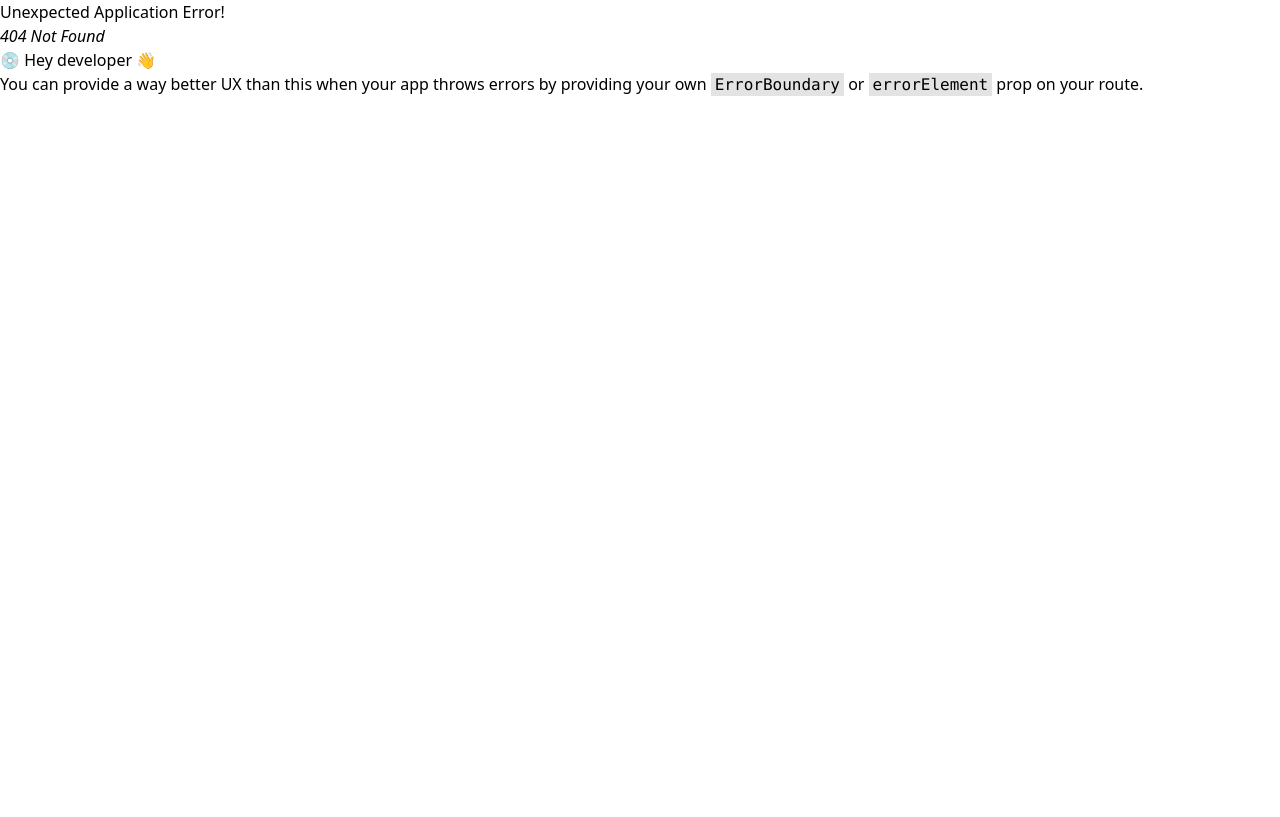
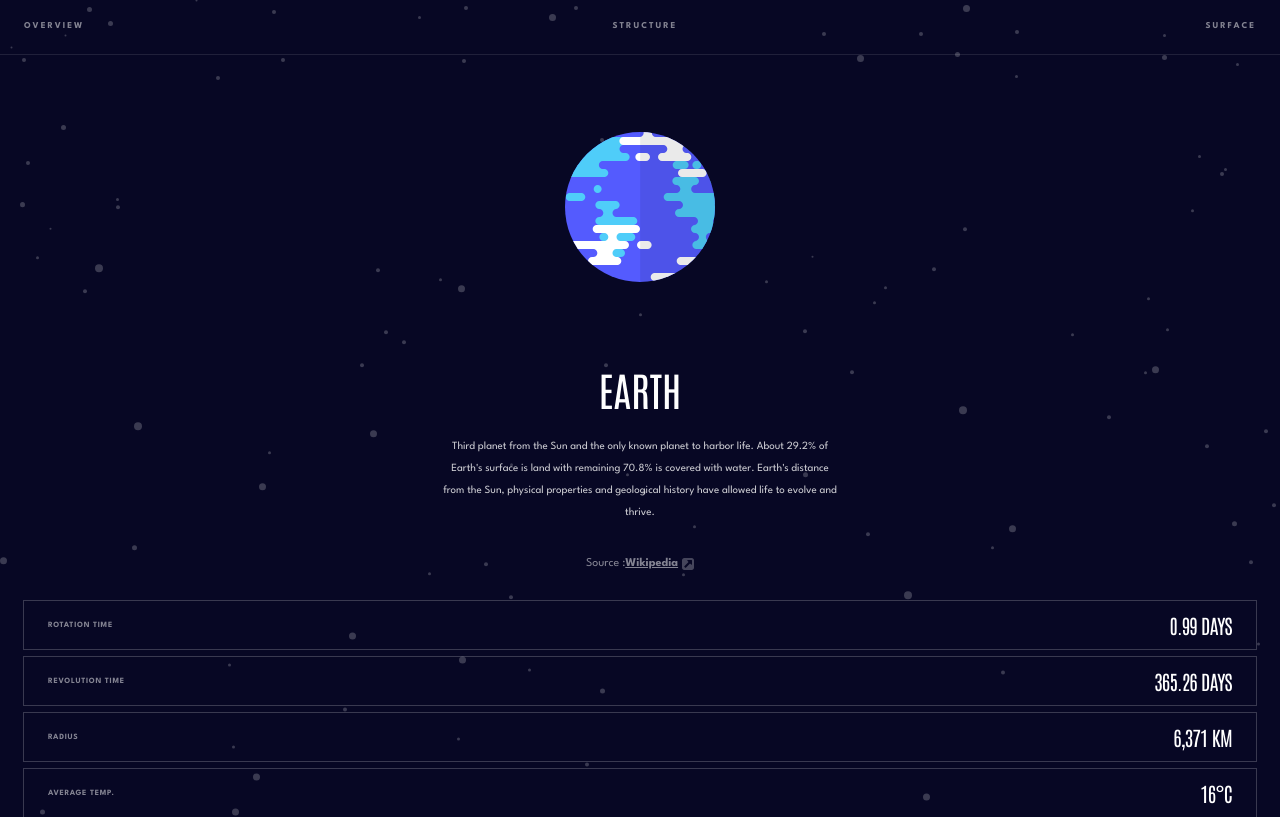
Before and after one commit to HarLey021/Planets-Facts, a React (Vite) app: page /planets/EARTH in a window 1280 px wide. Before the commit this address had no page. Built offline with nearby package versions, Linux system fonts and the light colour scheme.

Commit message:
start routing and dynamic rendering

```diff
--- a/src/components/header/Header.tsx
+++ b/src/components/header/Header.tsx
@@ -1,32 +1,23 @@
 import React, { useState } from "react";
-import Navigation from "../navigation/Navigation";
+import Navigation from "../planets/Planets";
 
 const Header: React.FC = () => {
-  const [menuOpen, setMenuOpen] = useState<boolean>(false);
+  const [menuOpen, setMenuOpen] = useState<boolean>(true);
 
   return (
     <>
-      <div className="w-full h-[75px] mb-[20px]">
+      <div className="w-full h-[75px]">
         <div className=" flex px-[24px] py-[16px] items-center  justify-between">
           <h1 className="text-[28px] text-white font-antonio tracking-[-1px]">
             THE PLANETS
           </h1>
-
-          <svg
+          <img
             className={`${menuOpen ? "opacity-25" : "opacity-100"}`}
+            src="/icon-hamburger.svg"
             onClick={() => {
               setMenuOpen(!menuOpen);
             }}
-            xmlns="http://www.w3.org/2000/svg"
-            width="24"
-            height="17"
-            viewBox="0 0 24 17"
-            fill="none"
-          >
-            <rect width="24" height="3" fill="white" />
-            <rect y="7" width="24" height="3" fill="white" />
-            <rect y="14" width="24" height="3" fill="white" />
-          </svg>
+          />
         </div>
         <div>
           <div className="w-full h-[1px] bg-white opacity-20 "></div>
--- a/src/components/navigation/Navigation.tsx
+++ /dev/null
@@ -1,34 +0,0 @@
-import navBarData from "../../data/navBarData.json";
-
-const Navigation: React.FC = () => {
-  return (
-    <>
-      <div className="w-full min-h-screen p-[24px]">
-        {navBarData.map((planet) => {
-          return (
-            <>
-              <div className=" mb-[20px]">
-                <div className="flex items-center mb-[20px]">
-                  <div
-                    className={`w-[20px] h-[20px] rounded-[20px] mr-[25px]`}
-                    style={{ backgroundColor: planet.color }}
-                  ></div>
-                  <h2 className="text-[15px] text-[white] font-spartan font-bold tracking-[1.4px]">
-                    {planet.name}
-                  </h2>
-                  <img
-                    className="w-[4px] h-[8px] ml-auto"
-                    src="/icon-chevron.svg"
-                  />
-                </div>
-                <div className="w-full h-[1px] bg-white opacity-20"></div>
-              </div>
-            </>
-          );
-        })}
-      </div>
-    </>
-  );
-};
-
-export default Navigation;
--- /dev/null
+++ b/src/components/planets/Planets.tsx
@@ -0,0 +1,34 @@
+import navBarData from "../../data/navBarData.json";
+import { Link, Outlet } from "react-router-dom";
+
+const Planets: React.FC = () => {
+  return (
+    <div className="w-full min-h-screen p-[24px] mt-[20px]">
+      {navBarData.map((planet) => {
+        return (
+          <Link key={planet.name} to={`/planets/${planet.name}`}>
+            <div key={planet.name} className=" mb-[20px]">
+              <div className="flex items-center mb-[20px]">
+                <div
+                  className={`w-[20px] h-[20px] rounded-[20px] mr-[25px]`}
+                  style={{ backgroundColor: planet.color }}
+                ></div>
+                <h2 className="text-[15px] text-[white] font-spartan font-bold tracking-[1.4px]">
+                  {planet.name}
+                </h2>
+                <img
+                  className="w-[4px] h-[8px] ml-auto"
+                  src="/icon-chevron.svg"
+                />
+              </div>
+              <div className="w-full h-[1px] bg-white opacity-20"></div>
+            </div>
+          </Link>
+        );
+      })}
+      <Outlet />
+    </div>
+  );
+};
+
+export default Planets;
--- a/src/data/data.json
+++ b/src/data/data.json
@@ -18,9 +18,9 @@
     "radius": "2,439.7 KM",
     "temperature": "430°c",
     "images": {
-      "planet": "./assets/planet-mercury.svg",
-      "internal": "./assets/planet-mercury-internal.svg",
-      "geology": "./assets/geology-mercury.png"
+      "planet": "/planet-mercury.svg",
+      "internal": "/planet-mercury-internal.svg",
+      "geology": "/geology-mercury.png"
     }
   },
   {
@@ -42,9 +42,9 @@
     "radius": "6,051.8 KM",
     "temperature": "471°c",
     "images": {
-      "planet": "./assets/planet-venus.svg",
-      "internal": "./assets/planet-venus-internal.svg",
-      "geology": "./assets/geology-venus.png"
+      "planet": "/planet-venus.svg",
+      "internal": "/planet-venus-internal.svg",
+      "geology": "/geology-venus.png"
     }
   },
   {
@@ -66,9 +66,9 @@
     "radius": "6,371 KM",
     "temperature": "16°c",
     "images": {
-      "planet": "./assets/planet-earth.svg",
-      "internal": "./assets/planet-earth-internal.svg",
-      "geology": "./assets/geology-earth.png"
+      "planet": "/planet-earth.svg",
+      "internal": "/planet-earth-internal.svg",
+      "geology": "/geology-earth.png"
     }
   },
   {
@@ -90,9 +90,9 @@
     "radius": "3,389.5 KM",
     "temperature": "-28°c",
     "images": {
-      "planet": "./assets/planet-mars.svg",
-      "internal": "./assets/planet-mars-internal.svg",
-      "geology": "./assets/geology-mars.png"
+      "planet": "/planet-mars.svg",
+      "internal": "/planet-mars-internal.svg",
+      "geology": "/geology-mars.png"
     }
   },
   {
@@ -114,9 +114,9 @@
     "radius": "69,911 KM",
     "temperature": "-108°c",
     "images": {
-      "planet": "./assets/planet-jupiter.svg",
-      "internal": "./assets/planet-jupiter-internal.svg",
-      "geology": "./assets/geology-jupiter.png"
+      "planet": "/planet-jupiter.svg",
+      "internal": "/planet-jupiter-internal.svg",
+      "geology": "/geology-jupiter.png"
     }
   },
   {
@@ -138,9 +138,9 @@
     "radius": "58,232 KM",
     "temperature": "-138°c",
     "images": {
-      "planet": "./assets/planet-saturn.svg",
-      "internal": "./assets/planet-saturn-internal.svg",
-      "geology": "./assets/geology-saturn.png"
+      "planet": "/planet-saturn.svg",
+      "internal": "/planet-saturn-internal.svg",
+      "geology": "/geology-saturn.png"
     }
   },
   {
@@ -162,9 +162,9 @@
     "radius": "25,362 KM",
     "temperature": "-195°c",
     "images": {
-      "planet": "./assets/planet-uranus.svg",
-      "internal": "./assets/planet-uranus-internal.svg",
-      "geology": "./assets/geology-uranus.png"
+      "planet": "/planet-uranus.svg",
+      "internal": "/planet-uranus-internal.svg",
+      "geology": "/geology-uranus.png"
     }
   },
   {
@@ -186,9 +186,9 @@
     "radius": "24,622 KM",
     "temperature": "-201°c",
     "images": {
-      "planet": "./assets/planet-neptune.svg",
-      "internal": "./assets/planet-neptune-internal.svg",
-      "geology": "./assets/geology-neptune.png"
+      "planet": "/planet-neptune.svg",
+      "internal": "/planet-neptune-internal.svg",
+      "geology": "/geology-neptune.png"
     }
   }
 ]
--- /dev/null
+++ b/src/pages/Planet.tsx
@@ -0,0 +1,89 @@
+import data from "../data/data.json";
+import { useParams } from "react-router-dom";
+
+const Planet: React.FC = () => {
+  const { name } = useParams<{ name: string }>();
+  const planet = data.find(
+    (planet) => planet.name.toLowerCase() === name?.toLowerCase()
+  );
+
+  console.log(planet);
+
+  return (
+    <>
+      <div key={planet?.name} className="bg-dark bg-[image:var(--bg-stars)]">
+        <div className="w-full  text-white text-[9px] font-spartan tracking-[2px] font-bold  opacity-50 ">
+          <div className="flex justify-between px-[24px] py-[20px]">
+            <h2>OVERVIEW</h2>
+            <h2>STRUCTURE</h2>
+            <h2>SURFACE </h2>
+          </div>
+          <div className="w-full h-[1px] bg-white opacity-20 "></div>
+        </div>
+
+        <div className="w-full px-[24px]">
+          <div className="w-full h-[304px] flex items-center justify-center">
+            <img src={planet?.images.planet} className="w-[150px] h-[150px]" />
+          </div>
+          <h1 className="text-[40px] text-white font-antonio font-normal uppercase justify-self-center mb-[16px]">
+            {planet?.name}
+          </h1>
+          <p className="max-w-[400px] text-white text-[11px] font-spartan font-normal text-center leading-loose opacity-80 mb-[32px] justify-self-center">
+            {planet?.overview.content}
+          </p>
+
+          <div className="text-white text-[12px] font-spartan font-normal justify-self-center opacity-50 flex items-center mb-[28px]">
+            Source :{" "}
+            <a
+              href={planet?.overview.source}
+              className="font-bold underline mr-[4px]"
+            >
+              Wikipedia
+            </a>
+            <img src="/icon-source.svg" className="w-[12px] h-[12px]" />
+          </div>
+
+          <div className="flex flex-col gap-y-[8px]">
+            <div className="w-full h-[48px] outline outline-white/20 px-[24px] py-[11px] flex justify-between items-center">
+              <h5 className="text-[8px] text-white font-spartan font-bold tracking-[0.7px] opacity-50">
+                ROTATION TIME
+              </h5>
+              <p className="font-antonio text-white text-[20px] font-normal tracking-[-0.7px] uppercase">
+                {planet?.rotation}
+              </p>
+            </div>
+
+            <div className="w-full h-[48px] outline outline-white/20 px-[24px] py-[11px] flex justify-between items-center">
+              <h5 className="text-[8px] text-white font-spartan font-bold tracking-[0.7px] opacity-50">
+                REVOLUTION TIME
+              </h5>
+              <p className="font-antonio text-white text-[20px] font-normal tracking-[-0.7px] uppercase">
+                {planet?.revolution}
+              </p>
+            </div>
+
+            <div className="w-full h-[48px] outline outline-white/20 px-[24px] py-[11px] flex justify-between items-center">
+              <h5 className="text-[8px] text-white font-spartan font-bold tracking-[0.7px] opacity-50">
+                RADIUS
+              </h5>
+              <p className="font-antonio text-white text-[20px] font-normal tracking-[-0.7px] uppercase">
+                {planet?.radius}
+              </p>
+            </div>
+
+            <div className="w-full h-[48px] outline outline-white/20 px-[24px] py-[11px] flex justify-between items-center">
+              <h5 className="text-[8px] text-white font-spartan font-bold tracking-[0.7px] opacity-50">
+                AVERAGE TEMP.
+              </h5>
+              <p className="font-antonio text-white text-[20px] font-normal tracking-[-0.7px] uppercase">
+                {planet?.temperature}
+              </p>
+            </div>
+          </div>
+        </div>
+      </div>
+    </>
+  );
+};
+
+export default Planet;
```
Also changed, not shown: src/main.tsx (+5 -5 lines).
